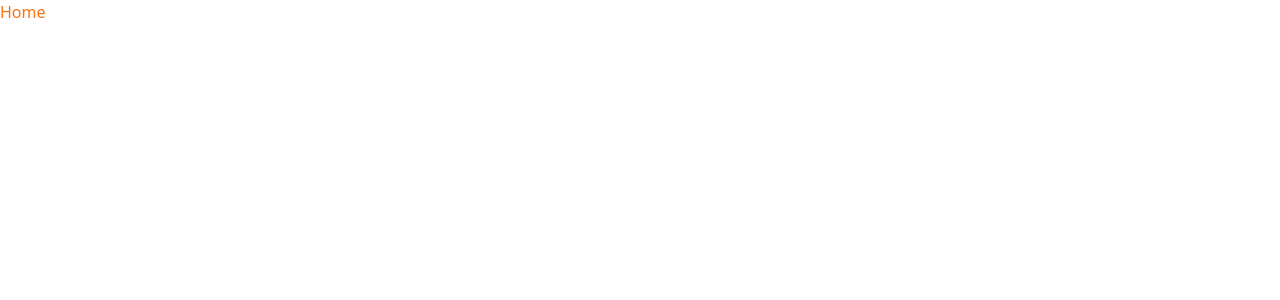
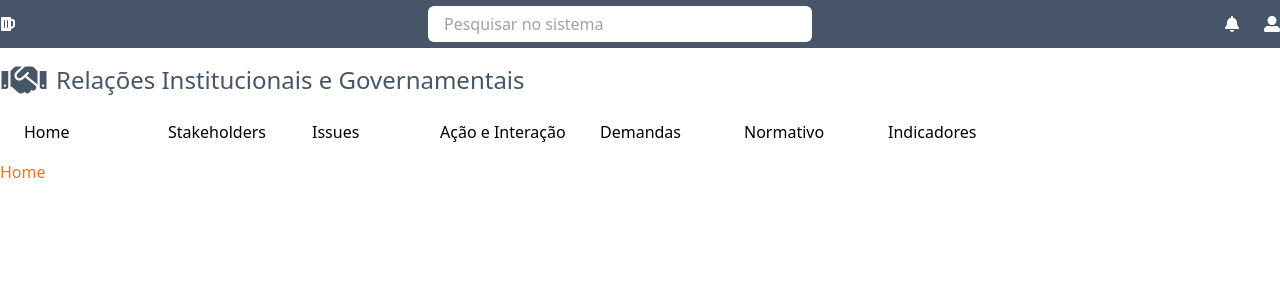
Before and after one commit to xdnzz/trinity-system-, a React (Vite) app: page / in a window 1280 px wide. Shown: the top 300 px of the page. Built offline with nearby package versions, Linux system fonts and the light colour scheme.

Commit message:
feat: import new routes

```diff
--- a/src/routes/route.tsx
+++ b/src/routes/route.tsx
@@ -1,10 +1,26 @@
 import { BrowserRouter, Routes as SingleRoutes, Route } from "react-router-dom";
+import { Header } from "../components/Header/Header";
+import { Nav } from "../components/Nav/Nav";
+import { Actions } from "../pages/Actions/Actions";
+import { Demands } from "../pages/Demands/Demands";
 import { Home } from "../pages/Home/Home";
+import { Indicators } from "../pages/Indicators/Indicators";
+import { Issues } from "../pages/Issues/Issues";
+import { Normative } from "../pages/Normartive/Normative";
+import { Stakeholders } from "../pages/Stakeholders/Stackholders";
 export function Routes() {
     return (
         <BrowserRouter>
+            <Nav />
+            <Header />
             <SingleRoutes>
                 <Route path="/" element={<Home />} />
+                <Route path="/stackholders" element={<Stakeholders />}/>
+                <Route path="/issues" element={<Issues/>}/>
+                <Route path="/actions" element={<Actions/>}/>
+                <Route path="/demands" element={<Demands/>}/>
+                <Route path="/normative" element={<Normative/>}/>
+                <Route path="/indicators" element={<Indicators/>}/>
             </SingleRoutes>
         </BrowserRouter>
     )
```
